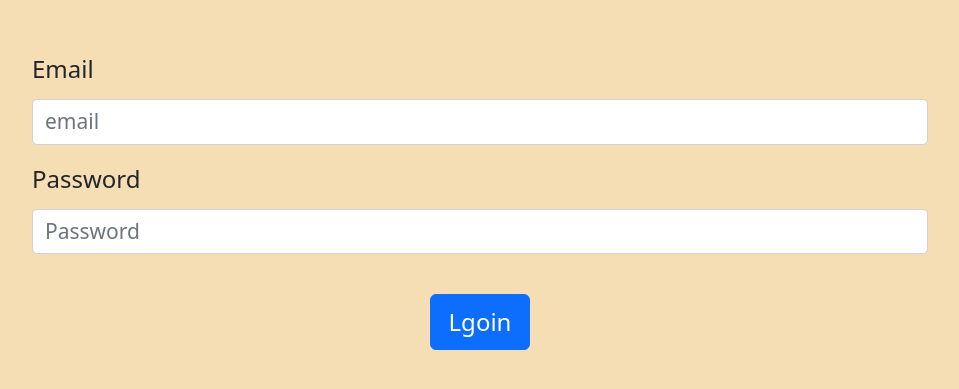
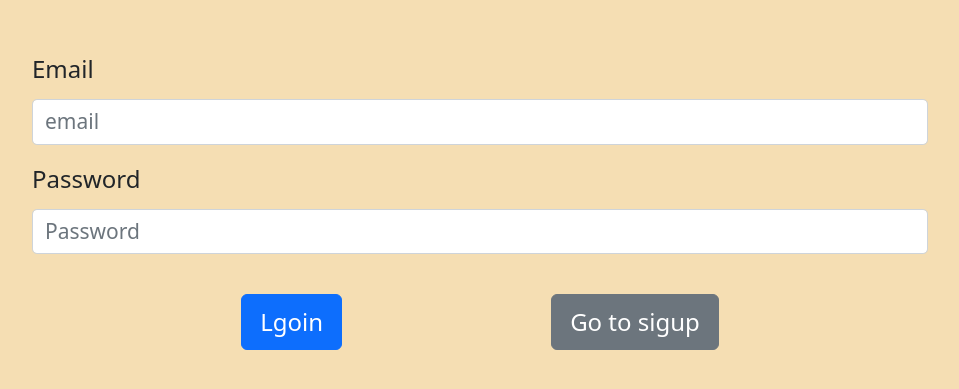
Before and after one commit to kk3418/todo-list, a React (Create React App) app: page / in a window 1280 px wide. Shown: the part 125-514 px from the top of the page, without its empty margins (160-1119 px from the left). Built offline with nearby package versions, Linux system fonts and the light colour scheme; no server answers.

Commit message:
let login and signup error message more useful

```diff
--- a/src/Component/Login.js
+++ b/src/Component/Login.js
@@ -15,7 +15,7 @@ export default function Login() {
         const { account, password } = data
         signUp ? Auth.createUserWithEmailAndPassword(account, password)
         .then(() => window.alert(`Your accont is created`))
-        .catch(error => console.error(error))
+        .catch(error => window.alert(error.message))
         :
         Auth.signInWithEmailAndPassword(account, password)
         .catch(error => {
@@ -23,7 +23,7 @@ export default function Login() {
                 window.alert(`Your passwrod is wrong`)
                 :
                 setSignUp(window.confirm(
-                    `Your account doesn't exist, wanna regist one ?`
+                    `Your account doesn't exist, wanna create one ?`
                 ))
         })
     }
@@ -39,12 +39,12 @@ export default function Login() {
         <LoginUI {...loginUIProps}
             signUp={signUp}
         >
-            {signUp && <Button type="button"
+            <Button type="button"
                 variant="secondary"
-                onClick={() => setSignUp(false)}
+                onClick={() => setSignUp(!signUp)}
             >
-                Back to login
-            </Button>}
+                {signUp ? 'Back to login' : 'Go to sigup' }
+            </Button>
         </LoginUI>
     )
 }
--- a/src/Component/LoginUI.js
+++ b/src/Component/LoginUI.js
@@ -5,10 +5,8 @@ import Button from 'react-bootstrap/Button'
 
 export function LoginUI(props) {
     const { handleSubmit, register, errors, signUp } = props
-    const registerRef = register({ required: true })
-    const errorsText = text => <Alert variant="danger"
-        bsPrefix="alert-items"
-    >
+    const registerRef = register({ required: true, minLength: 6 })
+    const errorsText = text => <Alert bsPrefix="alert-items">
         {`Please insert your ${text}`}
     </Alert>
 
@@ -35,7 +33,9 @@ export function LoginUI(props) {
                     type="password" placeholder="Password"
                     ref={registerRef} name="password"
                 />
-                { errors.password && errorsText('password')}
+                { (errors.password && errorsText(
+                    'password and at least 6 characters'
+                )) }
             </Form.Group>
 
             {signUp && <Form.Group controlId="agree-checkbox"
--- a/src/style/login-style.css
+++ b/src/style/login-style.css
@@ -18,11 +18,11 @@
 }
 
 .alert-items {
+    overflow: auto;
     margin: 2vh auto;
     width: 100%;
     height: 5vh;
     color: red;
-    background-color: pink;
 }
 
 .logout-button {
```
